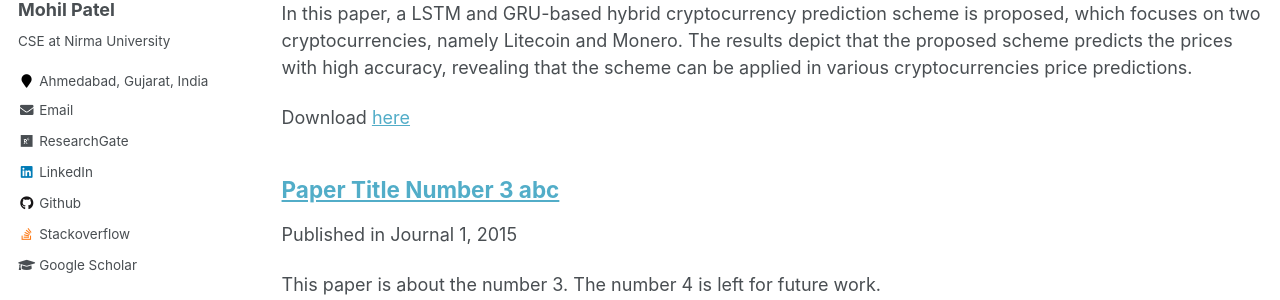
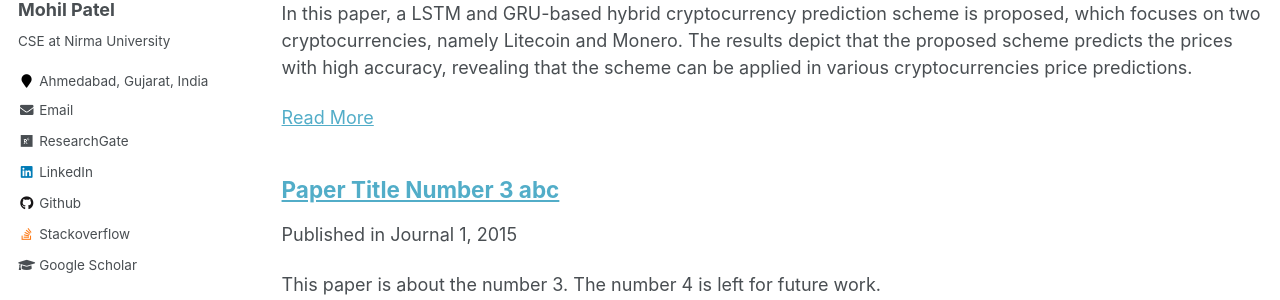
Before and after one commit to mohilpatel25/mohilpatel25.github.io, a Jekyll site: the page built from _pages/publications.md, in a window 1280 px wide and 1156 px high. Shown: the part 314-614 px from the top of the window. Built offline with Jekyll 4.4.1, drawn with Linux system fonts in a browser that asks for light colours.

Commit message:
change publication

```diff
--- a/_includes/archive-publication.html
+++ b/_includes/archive-publication.html
@@ -57,7 +57,7 @@
     {% elsif post.citation %}
       <p>Recommended citation: {{ post.citation }} </p>
     {% elsif post.paperurl %}
-      <p>Download <a href=" {{ post.paperurl }} ">here</a></p>
+      <p><a href=" {{ post.paperurl }} ">Read More</a></p>
     {% endif %}
 
   </article>
```
